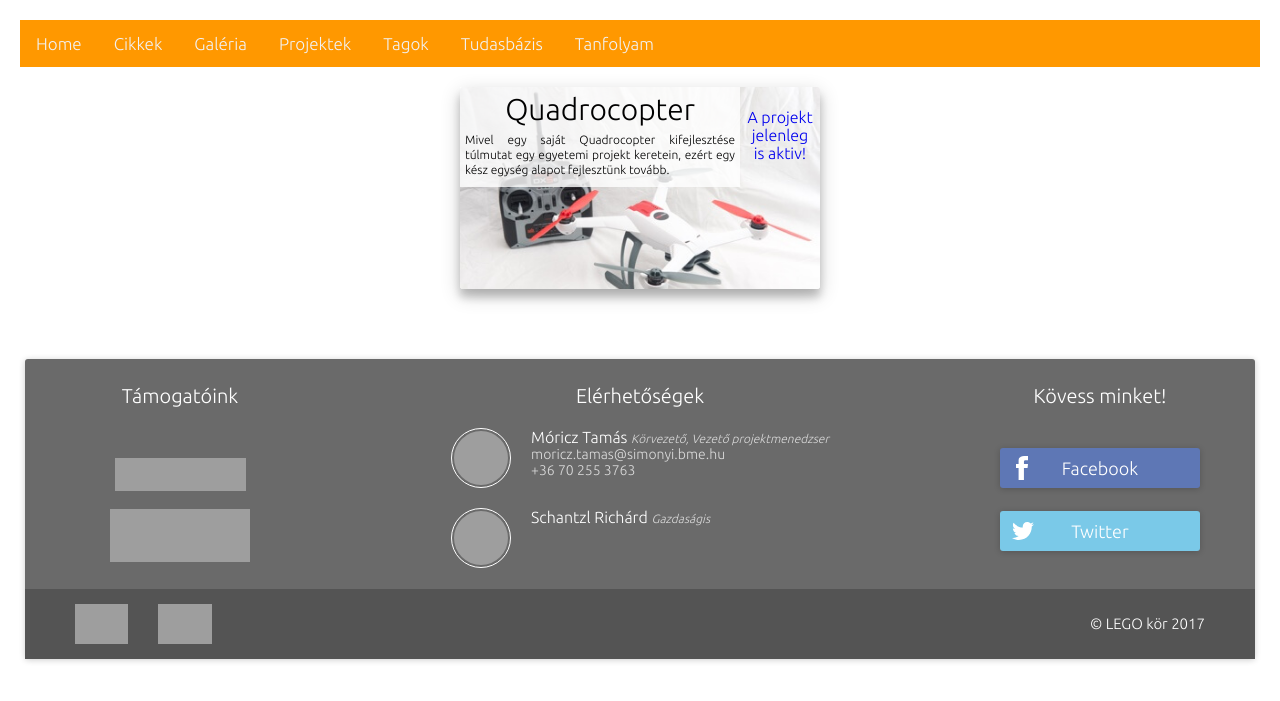
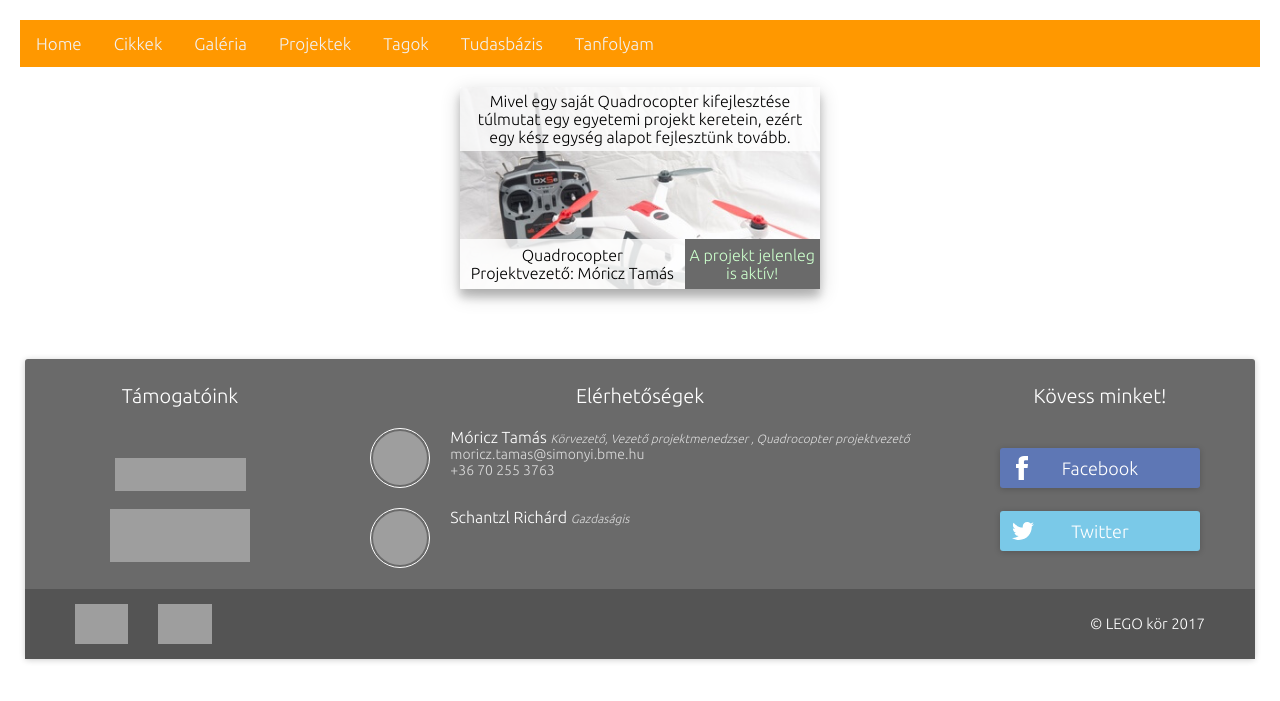
Before and after one commit to legokor/legokor.hu, a Jekyll site: the page built from projektek.html, in a window 1280 px wide, cut to the strip 0-701 px from the top of the page. Built offline with Jekyll 4.4.1, drawn with Linux system fonts in a browser that asks for light colours; grey boxes are pictures that could not be loaded.

Commit message:
list of projects update

```diff
--- a/css/main.css
+++ b/css/main.css
@@ -15,6 +15,11 @@
   max-width: 1240px;
   text-align: center;
 }
+
+#green {
+  color: #cfc;
+}
+
 .topnav {
     background-color: #ff9800;
     overflow: hidden;
@@ -237,22 +242,23 @@
   background-color: #6a6a6a;
 }
 
-a .gallery-title {
+a .gallery-title, a .project-title {
   color: #000;
 }
 
-a .gallery-date {
+a .gallery-date, a .project-status {
   color: #fff;
 }
 
 .project-box {
+  position: relative;
   height: 202px;
   width: 360px;
   margin: 20px;
   background-size: cover;
-  display: inline-flex;
+  display: inline-block;
   justify-content: center;
-  align-items: flex-start;
+  align-items: stretch;
   border-radius: 3px;
   box-shadow: 0 8px 8px 0 rgba(0, 0, 0, 0.2), 0 6px 20px 0 rgba(0, 0, 0, 0.19);
 }
@@ -261,32 +267,33 @@
   background-color: rgba(255, 255, 255, 0.8);
   padding: 5px;
   color: #000;
+  width: 360px;
 }
 
-.status {
-  padding: 5px;
+.project-title-box {
+  align-items: flex-end;
+  display: inline-flex;
+  position: absolute;
+  left: 0;
+  bottom: 0;
 }
 
-.project-description h2, .project-description h3 {
-  text-align: center;
-  margin: 0;
-  padding: 0;
+.project-title {
+  background-color: rgba(255, 255, 255, 0.8);
+  display: flex;
+  justify-content: center;
+  align-items: center;
+  height: 50px;
+  width: calc(360px - 15ch);
 }
 
-.project-description h2 {
-  font-size: 30px;
-}
-
-.project-description h3 {
-  font-size: 14px;
-}
-
-.project-description p {
-  color: #000;
-  font-size: 12px;
-  line-height: 15px;
-  text-align: justify;
-  margin: 5px auto;
+.project-status {
+  background-color: #6a6a6a;
+  height: 50px;
+  width: 15ch;
+  display: flex;
+  justify-content: center;
+  align-items: center;
 }
 
 .post-preview {
--- a/projektek.html
+++ b/projektek.html
@@ -7,24 +7,25 @@
 <a href='{{ project.url }}' class='box-wrapper'>
   <div class='project-box' style='background-image: url(/images/projects/{{ project.preview }})'>
     <div class='project-description'>
-      <h2>{{ project.title }}</h2>
-      <h3>
+      {{ project.introduction }}
+    </div>
+    <div class='project-title-box'>
+      <div class='project-title'>
+        {{ project.title }}
+        <br>
         {% for member in site.members %}
           {% if member.username == project.leader %}
-            Projektvezeto: {{ member.name }}
+            Projektvezető: {{ member.name }}
           {% endif %}
         {% endfor %}
-      </h3>
-      <p>{{ project.introduction }}</p>
-    </div>
-    <div class="status">
-    <p>
-    {% if project.complete %}
-      Kesz projekt
-    {% else %}
-      A projekt jelenleg is aktiv!
-    {% endif %}
-    </p>
+      </div>
+      <div class='project-status'>
+          {% if project.complete %}
+          Kész projekt
+          {% else %}
+          <span id='green'>A projekt jelenleg is aktív!</span>
+          {% endif %}
+      </div>
     </div>
   </div>
 </a>
```
Also changed, not shown: other parts of projektek.html (+1 -1 lines), _projects/quadrocopter.md (+2 -2 lines).
